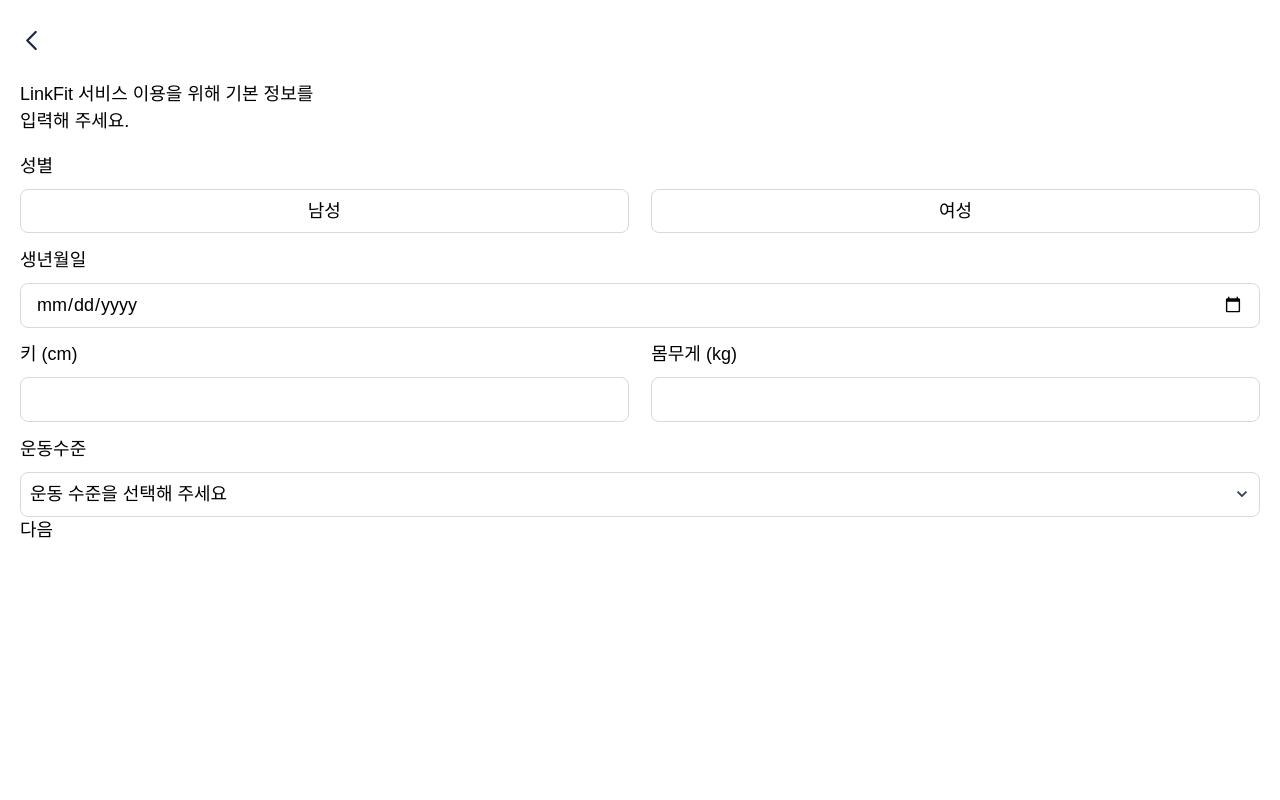
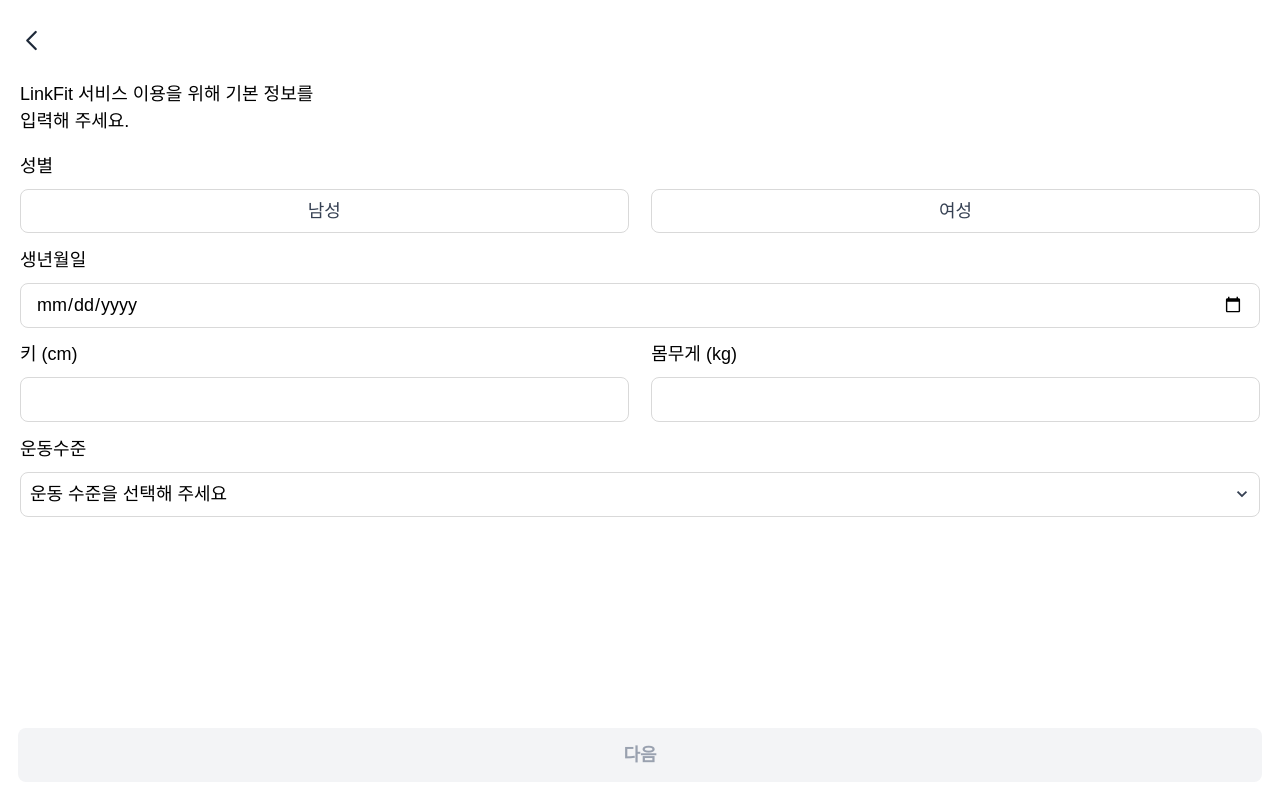
Before and after one commit to linkfit-2025/linkfit-web, a Next.js app: page /signup/info/step3 in a window 1280 px wide. Built offline with nearby package versions, Linux system fonts and the light colour scheme.

Commit message:
Feat: 회원정보입력페이지 state, chage event handler 개발

```diff
--- a/src/app/(fullscreen)/(auth)/signup/info/step1/page.tsx
+++ b/src/app/(fullscreen)/(auth)/signup/info/step1/page.tsx
@@ -1,14 +1,38 @@
 "use client";
 import Header from "@/components/common/header";
 import { useRouter } from "next/navigation";
+import { useState, useEffect } from "react";
 export default function SignupInfoPage() {
   const router = useRouter();
 
+  const [name, setName] = useState<string>("");
+  const [phoneNumber, setPhoneNumber] = useState<string>(""); // 현재 코드상 email이지만, 휴대폰 번호로 변경 가능
+  const [isFormValid, setIsFormValid] = useState<boolean>(false);
+
+  useEffect(() => {
+    // 이름과 이메일(또는 휴대폰 번호)이 모두 비어있지 않으면 폼이 유효하다고 판단
+    if (name.trim() !== "" && phoneNumber.trim() !== "") {
+      setIsFormValid(true);
+    } else {
+      setIsFormValid(false);
+    }
+  }, [name, phoneNumber]); // name 또는 email 상태가 변경될 때마다 이펙트 실행
+
   const handleNext = () => {
-    // 여기에 다음 단계로 넘어가는 로직을 추가하세요.
-    // 예를 들어, 입력된 정보를 검증하고 다음 페이지로 이동할 수 있습니다.
-    router.push("/signup/info/step2");
+    if (isFormValid) {
+      // 폼이 유효할 때만 다음 단계로 이동
+      router.push("/signup/info/step2"); // 다음 단계 경로로 이동
+    } else {
+      // 유효하지 않으면 사용자에게 피드백 제공 (예: 입력 필드 강조, 경고 메시지 등)
+      alert("이름과 이메일을 모두 입력해주세요.");
+    }
   };
+  const handlePhoneNumberChange = (e: React.ChangeEvent<HTMLInputElement>) => {
+    // 입력된 값에서 숫자가 아닌 모든 문자(공백 포함)를 제거합니다.
+    const numericValue = e.target.value.replace(/[^0-9]/g, "");
+    setPhoneNumber(numericValue);
+  };
+
   return (
     <div>
       <Header />
@@ -16,27 +40,58 @@ export default function SignupInfoPage() {
         <h1 className="mb-4">본인 확인을 위해 정보를 입력해 주세요.</h1>
         <div className="flex flex-col gap-3">
           <div className="flex flex-col gap-2">
-            <label htmlFor="name">이름</label>
+            <label>이름</label>
             <input
-              className="border border-[#d9d9d9] rounded-[8px] h-[45px]"
+              className="border border-[#d9d9d9] rounded-[8px] h-[45px] px-3 focus:outline-none focus:ring-1 focus:ring-black focus:border-transparent"
               type="text"
-              id="name"
-              name="name"
               required
+              value={name}
+              onChange={(e) => setName(e.target.value)}
             />
           </div>
           <div className="flex flex-col gap-2">
-            <label htmlFor="email">이메일</label>
+            <label>휴대폰 번호</label>
             <input
-              className="border border-[#d9d9d9] rounded-[8px] h-[45px]"
-              type="email"
-              id="email"
-              name="email"
+              className="border border-[#d9d9d9] rounded-[8px] h-[45px] px-3
+              focus:outline-none focus:ring-1 focus:ring-black focus:border-transparent
+              "
+              type="tel" // type="tel"로 변경하여 모바일에서 숫자 키패드가 뜨도록 유도
+              inputMode="numeric" // 모바일에서 숫자 키패드를 더 확실하게 유도
+              pattern="[0-9]*" // 숫자만 입력되도록 HTML5 패턴 적용 (추가적인 브라우저 지원)
+              id="phoneNumber" // id 변경
+              name="phoneNumber" // name 변경
               required
+              value={phoneNumber} // 상태 연결
+              onChange={handlePhoneNumberChange} // 숫자만 허용하는 변경 핸들러 연결
             />
           </div>
         </div>
-        <button onClick={handleNext}>다음</button>
+        <div
+          onClick={handleNext}
+          className="
+          fixed bottom-0 left-0 right-0 // 화면 하단에 고정
+          bg-white // 키보드 위에서 배경색이 가려지지 않도록
+          p-4 // 내부 패딩
+        "
+        >
+          <button
+            onClick={handleNext} // 버튼 클릭 시 handleNext 함수 호출
+            disabled={!isFormValid} // 폼이 유효하지 않으면 버튼 비활성화
+            className={`
+            w-full py-3 rounded-[8px] font-semibold text-center
+            transition-colors duration-200 ease-in-out // 부드러운 전환 효과
+
+            ${
+              isFormValid
+                ? "bg-blue-500 text-white cursor-pointer" // 유효할 때 (활성 상태)
+                : "bg-gray-100 text-gray-400 cursor-not-allowed" // 유효하지 않을 때 (비활성 상태)
+            }
+          `}
+            type="button"
+          >
+            다음
+          </button>
+        </div>
       </main>
     </div>
   );
--- a/src/app/(fullscreen)/(auth)/signup/info/step2/page.tsx
+++ b/src/app/(fullscreen)/(auth)/signup/info/step2/page.tsx
@@ -1,7 +1,11 @@
 "use client";
 import Header from "@/components/common/header";
 import { useRouter } from "next/navigation";
+import { useState, useEffect } from "react";
 export default function SignupInfoPage() {
+  const [type, setType] = useState<string>("");
+  const [isFormValid, setIsFormValid] = useState<boolean>(false);
+
   const router = useRouter();
 
   const handleNext = () => {
@@ -9,20 +13,42 @@ export default function SignupInfoPage() {
     // 예를 들어, 입력된 정보를 검증하고 다음 페이지로 이동할 수 있습니다.
     router.push("/signup/info/step3");
   };
+  useEffect(() => {
+    // 이름과 이메일(또는 휴대폰 번호)이 모두 비어있지 않으면 폼이 유효하다고 판단
+    if (type.trim() !== "") {
+      setIsFormValid(true);
+    } else {
+      setIsFormValid(false);
+    }
+  }, [type]); // name 또는 email 상태가 변경될 때마다 이펙트 실행
   return (
     <div>
       <Header />
       <main className="px-[20px]">
         <h1>회원 유형을 선택해 주세요.</h1>
         <div className="grid grid-cols-2 gap-5">
-          <div className="border border-[#d9d9d9] h-[240px] rounded-[8px]">
+          <div
+            onClick={() => setType("트레이너")}
+            className={`border border-[#d9d9d9] h-[240px] rounded-[8px] ${
+              type === "트레이너" // gender가 "남성"일 때 활성 스타일 적용
+                ? "border-blue-500 text-blue-500 font-semibold" // 활성 상태 스타일
+                : "border-[#d9d9d9] text-gray-700" // 비활성 상태 스타일 (기본)
+            }`}
+          >
             <div></div>
             <div>
               <h1>트레이너</h1>
               <p>회원을 관리하고 계획을 세울 수 있어요.</p>
             </div>
           </div>
-          <div className="border border-[#d9d9d9] h-[240px] rounded-[8px]">
+          <div
+            onClick={() => setType("트레이니")}
+            className={`border border-[#d9d9d9] h-[240px] rounded-[8px] ${
+              type === "트레이니" // gender가 "남성"일 때 활성 스타일 적용
+                ? "border-blue-500 text-blue-500 font-semibold" // 활성 상태 스타일
+                : "border-[#d9d9d9] text-gray-700" // 비활성 상태 스타일 (기본)
+            }`}
+          >
             <div></div>
             <div>
               <h1>트레이니</h1>
@@ -30,7 +56,32 @@ export default function SignupInfoPage() {
             </div>
           </div>
         </div>
-        <button onClick={handleNext}>다음</button>
+        <div
+          onClick={handleNext}
+          className="
+          fixed bottom-0 left-0 right-0 // 화면 하단에 고정
+          bg-white // 키보드 위에서 배경색이 가려지지 않도록
+          p-4 // 내부 패딩
+        "
+        >
+          <button
+            onClick={handleNext} // 버튼 클릭 시 handleNext 함수 호출
+            disabled={!isFormValid} // 폼이 유효하지 않으면 버튼 비활성화
+            className={`
+            w-full py-3 rounded-[8px] font-semibold text-center
+            transition-colors duration-200 ease-in-out // 부드러운 전환 효과
+
+            ${
+              isFormValid
+                ? "bg-blue-500 text-white cursor-pointer" // 유효할 때 (활성 상태)
+                : "bg-gray-100 text-gray-400 cursor-not-allowed" // 유효하지 않을 때 (비활성 상태)
+            }
+          `}
+            type="button"
+          >
+            다음
+          </button>
+        </div>
       </main>
     </div>
   );
--- a/src/app/(fullscreen)/(auth)/signup/info/step3/page.tsx
+++ b/src/app/(fullscreen)/(auth)/signup/info/step3/page.tsx
@@ -1,18 +1,36 @@
 "use client";
 import Header from "@/components/common/header";
 import { useRouter } from "next/navigation";
-import { useState } from "react";
+import { useState, useEffect } from "react";
 export default function SignupInfoPage() {
   const router = useRouter();
 
-  const [name, setName] = useState<string>("");
-  const [email, setEmail] = useState<string>("");
+  const [gender, setGender] = useState<string>("");
+  const [birthDate, setBirthDate] = useState<string>("");
+  const [height, setHeight] = useState<string>("");
+  const [weight, setWeight] = useState<string>("");
   const [exerciseLevel, setExerciseLevel] = useState<string>("");
+  const [isFormValid, setIsFormValid] = useState<boolean>(false);
+
   const handleNext = () => {
     // 여기에 다음 단계로 넘어가는 로직을 추가하세요.
     // 예를 들어, 입력된 정보를 검증하고 다음 페이지로 이동할 수 있습니다.
     router.push("/signup/info/step3");
   };
+  useEffect(() => {
+    // 이름과 이메일(또는 휴대폰 번호)이 모두 비어있지 않으면 폼이 유효하다고 판단
+    if (
+      gender.trim() !== "" &&
+      birthDate.trim() !== "" &&
+      height.trim() !== "" &&
+      weight.trim() !== "" &&
+      exerciseLevel.trim() !== ""
+    ) {
+      setIsFormValid(true);
+    } else {
+      setIsFormValid(false);
+    }
+  }, [gender, birthDate, height, weight, exerciseLevel]); // name 또는 email 상태가 변경될 때마다 이펙트 실행
   return (
     <div>
       <Header />
@@ -25,10 +43,36 @@ export default function SignupInfoPage() {
           <div className="flex flex-col gap-2">
             <label htmlFor="name">성별</label>
             <div className="grid grid-cols-2 gap-5">
-              <button className="border border-[#d9d9d9] rounded-[8px] h-[44px]">
+              <button
+                onClick={() => setGender("남성")}
+                className={`
+              border rounded-[8px] h-[44px]
+              flex items-center justify-center // 텍스트 중앙 정렬
+              transition-all duration-200 ease-in-out // 부드러운 전환 효과
+
+              ${
+                gender === "남성" // gender가 "남성"일 때 활성 스타일 적용
+                  ? "border-blue-500 text-blue-500 font-semibold" // 활성 상태 스타일
+                  : "border-[#d9d9d9] text-gray-700" // 비활성 상태 스타일 (기본)
+              }
+            `}
+              >
                 남성
               </button>
-              <button className="border border-[#d9d9d9] rounded-[8px] h-[44px]">
+              <button
+                onClick={() => setGender("여성")}
+                className={`
+              border rounded-[8px] h-[44px]
+              flex items-center justify-center
+              transition-all duration-200 ease-in-out
+
+              ${
+                gender === "여성" // gender가 "여성"일 때 활성 스타일 적용
+                  ? "border-blue-500 text-blue-500 font-semibold" // 활성 상태 스타일
+                  : "border-[#d9d9d9] text-gray-700" // 비활성 상태 스타일 (기본)
+              }
+            `}
+              >
                 여성
               </button>
             </div>
@@ -36,6 +80,7 @@ export default function SignupInfoPage() {
           <div className="flex flex-col gap-2">
             <label htmlFor="email">생년월일</label>
             <input
+              onChange={(e) => setBirthDate(e.target.value)}
               className="border border-[#d9d9d9] rounded-[8px] h-[45px] px-[15px]"
               type="Date"
               id="email"
@@ -47,6 +92,7 @@ export default function SignupInfoPage() {
             <div className="flex flex-col gap-2">
               <label htmlFor="email">키 (cm)</label>
               <input
+                onChange={(e) => setHeight(e.target.value)}
                 className="border border-[#d9d9d9] rounded-[8px] h-[45px] px-[15px]"
                 type="number"
                 id="email"
@@ -57,6 +103,7 @@ export default function SignupInfoPage() {
             <div className="flex flex-col gap-2">
               <label htmlFor="email">몸무게 (kg)</label>
               <input
+                onChange={(e) => setWeight(e.target.value)}
                 className="border border-[#d9d9d9] rounded-[8px] h-[45px] px-[15px]"
                 type="number"
                 id="email"
@@ -108,7 +155,32 @@ export default function SignupInfoPage() {
             </div>
           </div>
         </div>
-        <button onClick={handleNext}>다음</button>
+        <div
+          onClick={handleNext}
+          className="
+          fixed bottom-0 left-0 right-0 // 화면 하단에 고정
+          bg-white // 키보드 위에서 배경색이 가려지지 않도록
+          p-4 // 내부 패딩
+        "
+        >
+          <button
+            onClick={handleNext} // 버튼 클릭 시 handleNext 함수 호출
+            disabled={!isFormValid} // 폼이 유효하지 않으면 버튼 비활성화
+            className={`
+            w-full py-3 rounded-[8px] font-semibold text-center
+            transition-colors duration-200 ease-in-out // 부드러운 전환 효과
+
+            ${
+              isFormValid
+                ? "bg-blue-500 text-white cursor-pointer" // 유효할 때 (활성 상태)
+                : "bg-gray-100 text-gray-400 cursor-not-allowed" // 유효하지 않을 때 (비활성 상태)
+            }
+          `}
+            type="button"
+          >
+            다음
+          </button>
+        </div>{" "}
       </main>
     </div>
   );
```
